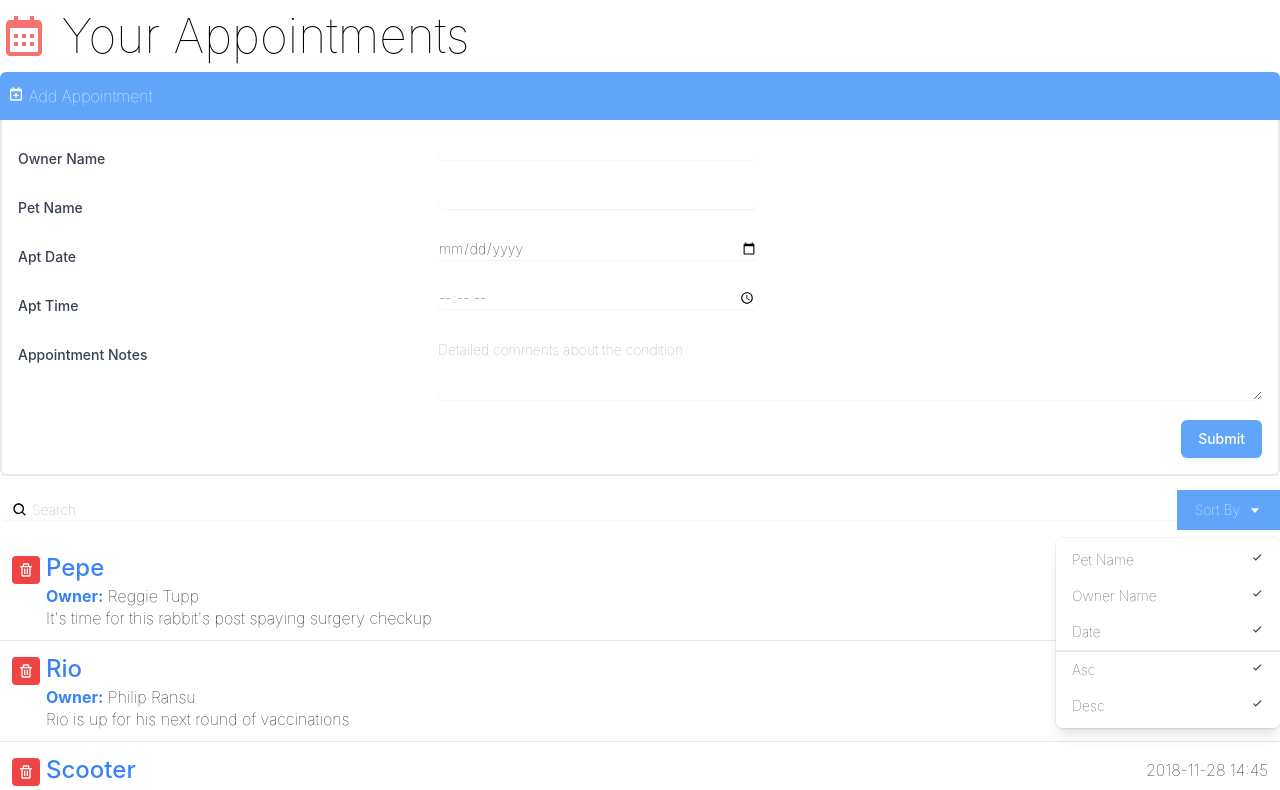
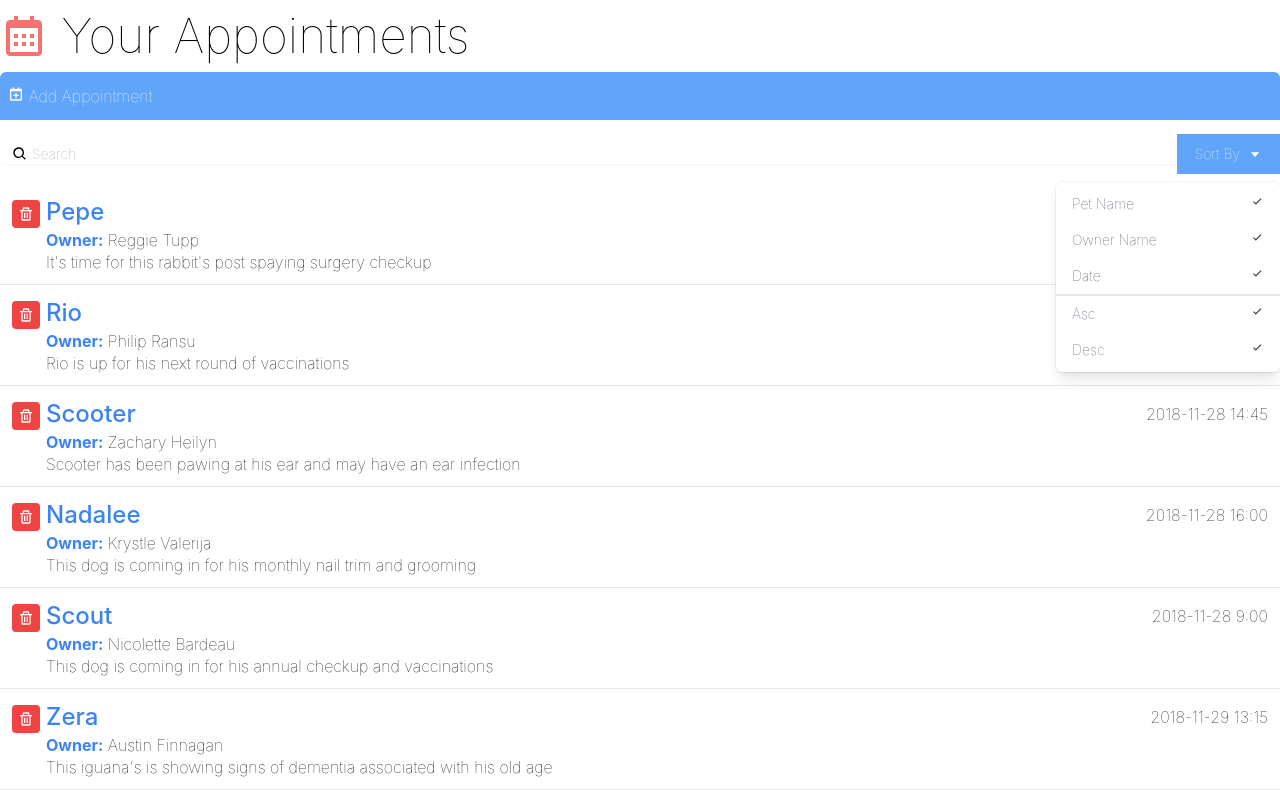
Before and after one commit to KuraiTsukino/react-interface, a React (Create React App) app: page / in a window 1280 px wide. Shown: the top 790 px of the page. Built offline with nearby package versions, Linux system fonts and the light colour scheme.

Commit message:
useState en AddAppoinmentform

```diff
--- a/src/App.js
+++ b/src/App.js
@@ -1,7 +1,8 @@
-import { BiCalendar, BiTrash } from "react-icons/bi"
+import { BiCalendar } from "react-icons/bi"
 import Search from "./components/Search";
 import AddApointment from "./components/AddApointment";
 import appointmentList from "./data.json"
+import AppointmentInfo from "./components/AppointmentInfo";
 
 function App() {
   return (
@@ -14,19 +15,9 @@
       <ul className="divide-y divide-gray-200">
         {appointmentList
           .map(appointment => (
-            <li className="px-3 py-3 flex items-start">
-              <button type="button"
-                className="p-1.5 mr-1.5 mt-1 rounded text-white bg-red-500 hover:bg-yellow-700 focus:outline-none focus:ring-2 focus:ring-offset-2 focus:ring-blue-500">
-                <BiTrash /></button>
-              <div className="flex-grow">
-                <div className="flex items-center">
-                  <span className="flex-none font-medium text-2xl text-blue-500">{appointment.petName}</span>
-                  <span className="flex-grow text-right">{appointment.aptDate}</span>
-                </div>
-                <div><b className="font-bold text-blue-500">Owner:</b> {appointment.ownerName}</div>
-                <div className="leading-tight">{appointment.aptNotes}</div>
-              </div>
-            </li>
+            <AppointmentInfo key={appointment.id}
+              appointment={appointment}
+            />
         ))
         }
       </ul>
--- a/src/components/AddApointment.js
+++ b/src/components/AddApointment.js
@@ -1,13 +1,20 @@
 import React from 'react';
 import { BiCalendarPlus } from 'react-icons/bi';
+import { useState } from 'react';
 
 const AddApointment = () => {
+    let [toggleForm, setToggleForm] = useState(false)
   return (
   <div>
-      <button className="bg-blue-400 text-white px-2 py-3 w-full text-left rounded-t-md">
+      <button
+        onClick={() => {setToggleForm (!toggleForm)}}
+        className="bg-blue-400 text-white px-2 py-3 w-full text-left rounded-t-md">
         <div><BiCalendarPlus className="inline-block align-text-top" />  Add Appointment</div>
       </button>
-      <div className="border-r-2 border-b-2 border-l-2 border-light-blue-500 rounded-b-md pl-4 pr-4 pb-4">
+      {
+          toggleForm &&
+
+          <div className="border-r-2 border-b-2 border-l-2 border-light-blue-500 rounded-b-md pl-4 pr-4 pb-4">
         <div className="sm:grid sm:grid-cols-3 sm:gap-4 sm:items-start  sm:pt-5">
           <label htmlFor="ownerName" className="block text-sm font-medium text-gray-700 sm:mt-px sm:pt-2">
             Owner Name
@@ -67,6 +74,7 @@
           </div>
         </div>
       </div>
+      }
   </div>
   )
 };
--- /dev/null
+++ b/src/components/AppointmentInfo.js
@@ -0,0 +1,30 @@
+import React from "react";
+import { BiTrash } from "react-icons/bi";
+
+const AppointmentInfo = ({ appointment }) => {
+  return (
+    <li className="px-3 py-3 flex items-start">
+      <button
+        type="button"
+        className="p-1.5 mr-1.5 mt-1 rounded text-white bg-red-500 hover:bg-yellow-700 focus:outline-none focus:ring-2 focus:ring-offset-2 focus:ring-blue-500"
+      >
+        <BiTrash />
+      </button>
+      <div className="flex-grow">
+        <div className="flex items-center">
+          <span className="flex-none font-medium text-2xl text-blue-500">
+            {appointment.petName}
+          </span>
+          <span className="flex-grow text-right">{appointment.aptDate}</span>
+        </div>
+        <div>
+          <b className="font-bold text-blue-500">Owner:</b>{" "}
+          {appointment.ownerName}
+        </div>
+        <div className="leading-tight">{appointment.aptNotes}</div>
+      </div>
+    </li>
+  );
+};
+
+export default AppointmentInfo;
```
